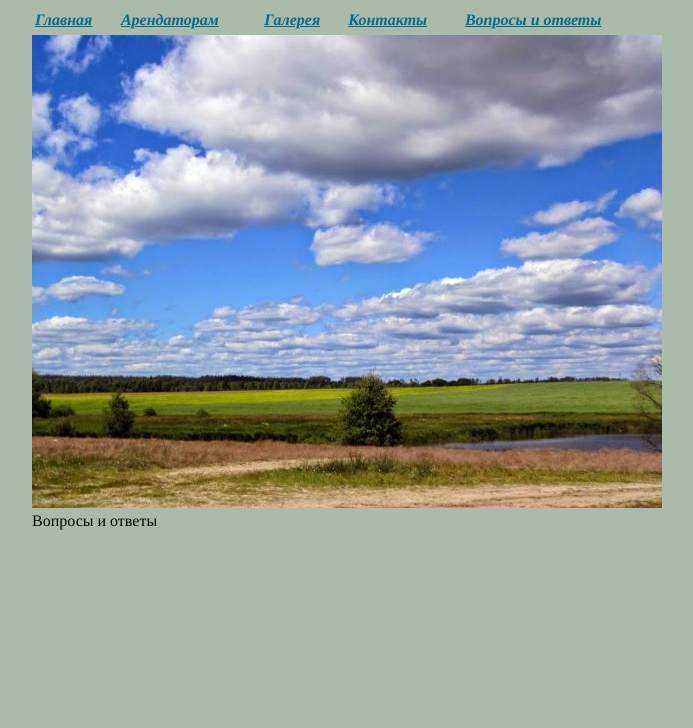
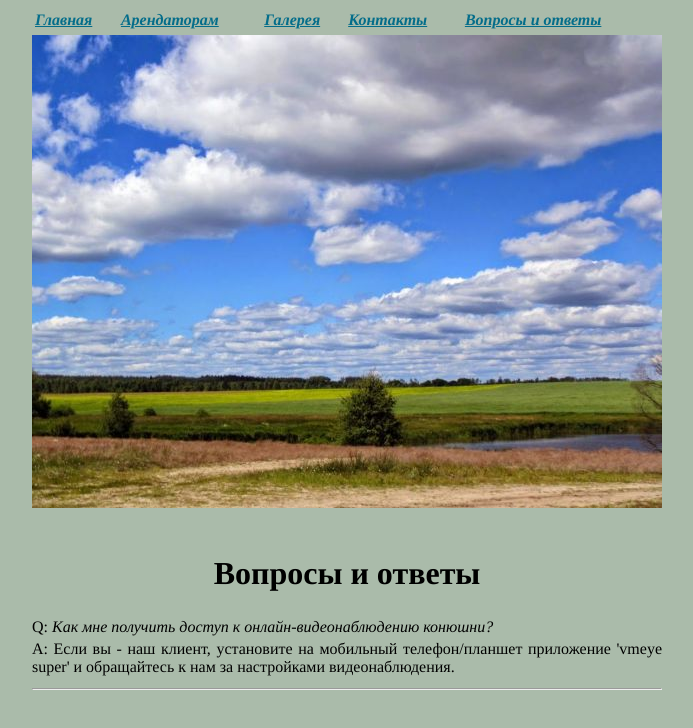
Before and after one commit to maxtugai/vlsite, a plain HTML site: page talks.html in a window 1280 px wide. Shown: the whole page, without its empty margins (293-986 px from the left). Drawn offline with Linux system fonts and the light colour scheme.

Commit message:
1st question in q'n'a  section

```diff
--- a/talks.html
+++ b/talks.html
@@ -21,7 +21,11 @@
 		<!-- BODY -->
 		<table width="630">
 			<tr><td><img style="display:block; text-align:center;width: 630px; height: 473px;" alt="Вид с конюшни" src="img/main.jpg" /></td></tr>
-			<tr><td>Вопросы и ответы</td></tr>
+			<tr><td>&nbsp;</td></tr>
+			<tr><td><h1 align="center">Вопросы и ответы</h1></td></tr>
+			<tr><td>Q: <i>Как мне получить доступ к онлайн-видеонаблюдению конюшни?</i></td></tr>
+			<tr><td>A: Если вы - наш клиент, установите на мобильный телефон/планшет приложение 'vmeye super' и обращайтесь к нам за настройками видеонаблюдения.</td></tr>
+			<tr><td><hr /></td></tr>
 		</table>
   	</div>
   </body>
```
